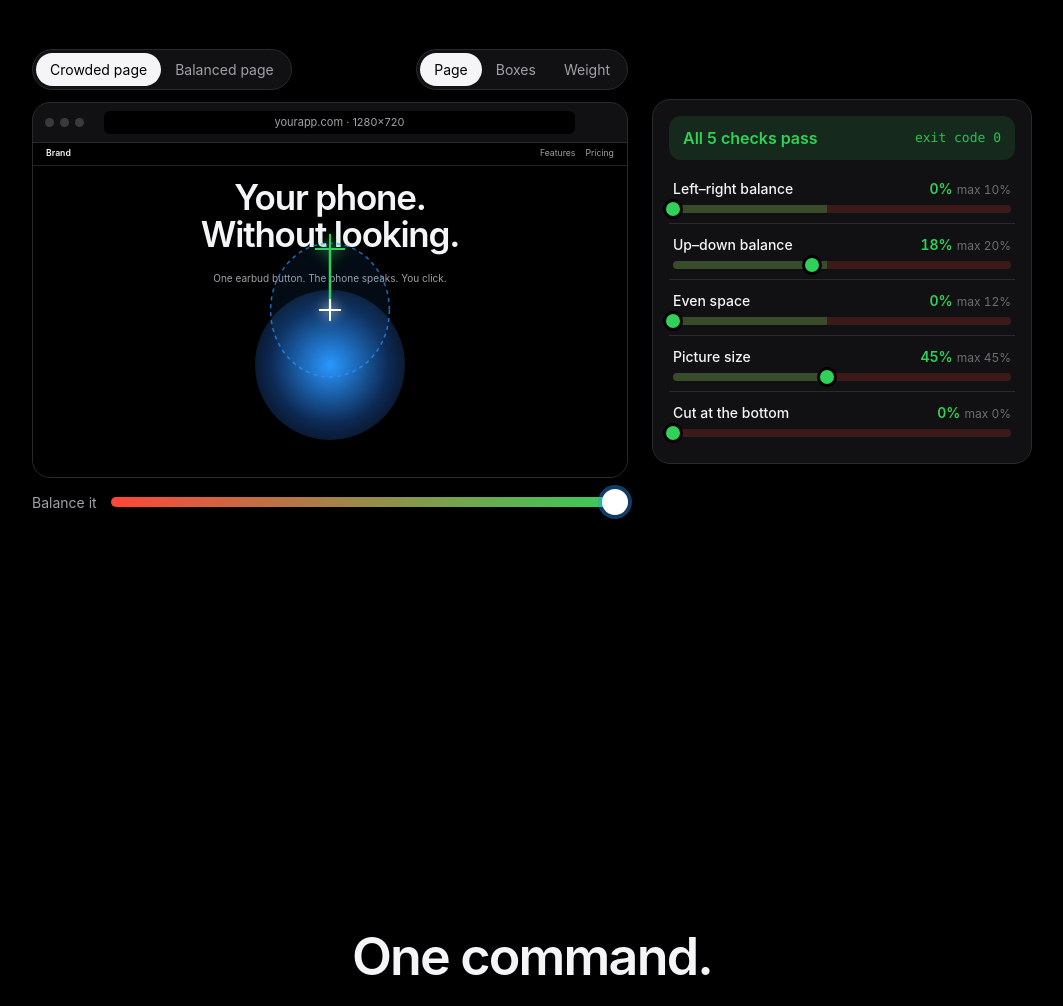
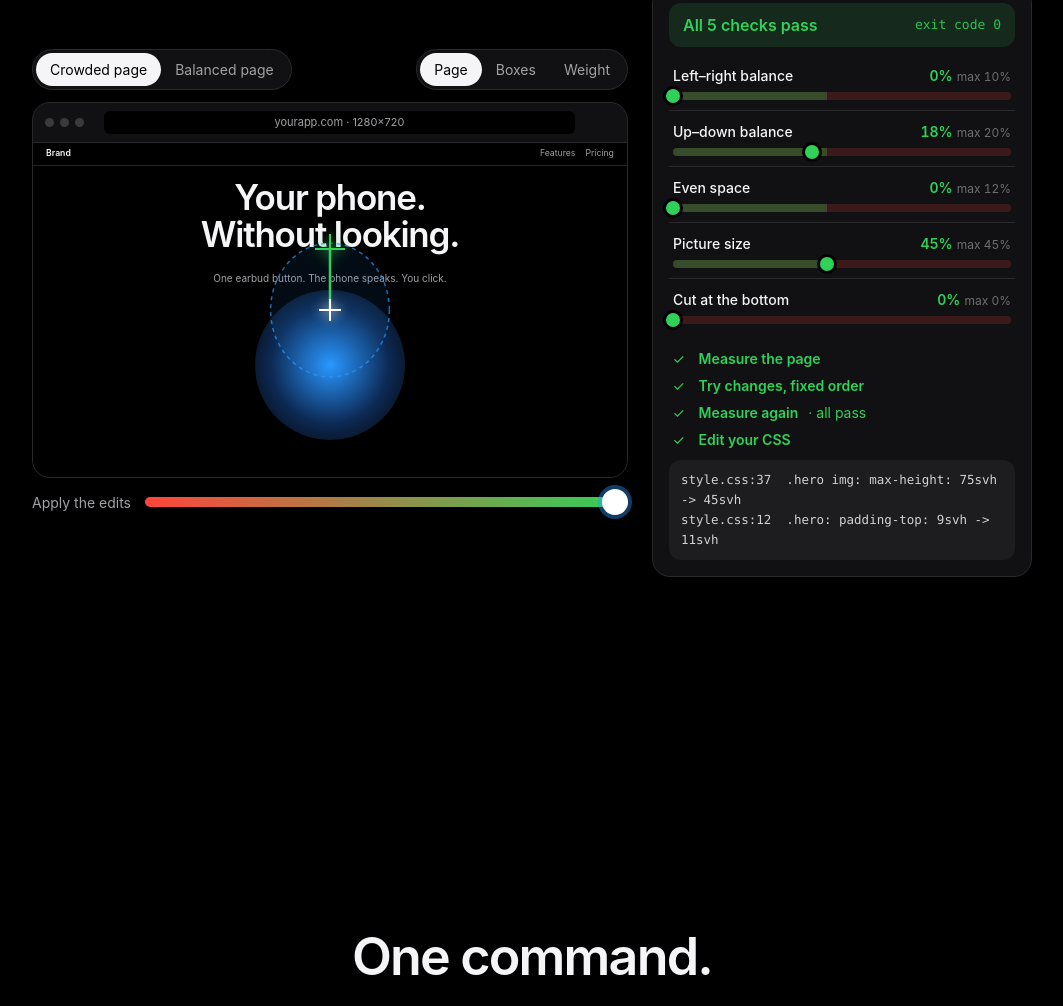
Before and after one commit to IFAKA/layout-balance, a website: page site/index.html in a window 1280 px wide. Shown: the part 989-1995 px from the top of the page, without its empty margins (108-1171 px from the left). Drawn offline with Linux system fonts and the light colour scheme.

Commit message:
Site demo shows the real pipeline: measure, try changes, measure again, edit your CSS

```diff
--- a/site/index.html
+++ b/site/index.html
@@ -92,6 +92,10 @@ h2{font-size:clamp(30px,5vw,52px);line-height:1.08;letter-spacing:-.035em;font-w
 
 /* readout: five gauges */
 .read{padding:16px}
+.pipe{list-style:none;margin:14px 0 0;padding:0;display:grid;gap:6px;font-size:14px;color:var(--mute)}
+.pipe li{display:flex;gap:10px;align-items:baseline;transition:color .3s}.pipe b{font-weight:600}.pipe i{font-style:normal;width:1.4em;text-align:center}
+.pipe li.on{color:#fff}.pipe li.done{color:var(--ok)}.pipe li.bad{color:var(--bad)}
+.edits{margin:10px 0 0;padding:10px 12px;border-radius:12px;background:#ffffff0d;font:12.5px/1.6 ui-monospace,Menlo,monospace;color:#d1d1d6;white-space:pre-wrap;min-height:4.8em;transition:opacity .3s}
 .hd{display:flex;justify-content:space-between;align-items:center;padding:10px 14px;border-radius:12px;font-weight:600;font-size:16px;margin-bottom:8px;transition:background .3s,color .3s}
 .hd code{font-size:13px;opacity:.9}
 .hd.ok{background:#30d1581f;color:var(--ok)}.hd.no{background:#ff453a1f;color:var(--bad)}
@@ -148,11 +152,13 @@ footer{color:var(--mute);font-size:13px;margin-top:48px}
           <i class="cross w" style="left:50%;top:50%"></i><i class="cross r" id="red"></i>
         </div>
       </div>
-      <label class="fix" id="fix">Balance it<input id="mt" type="range" min="0" max="100" value="0" aria-label="Move the page toward balance"></label>
+      <label class="fix" id="fix">Apply the edits<input id="mt" type="range" min="0" max="100" value="0" aria-label="Move the page toward balance"></label>
     </div>
     <aside class="read card">
       <div class="hd" id="hd"></div>
       <ul class="gauges" id="gauges"></ul>
+      <ol class="pipe" id="pipe"></ol>
+      <pre class="edits" id="edits"></pre>
     </aside>
   </div>
 </section>
@@ -183,7 +189,7 @@ style.css:12  #hero: add padding-inline: 5vw</pre><button>Copy</button></div>
   <h2>Same page, same result.</h2>
   <div class="facts">
     <div class="card"><h3>No AI</h3><p>Arithmetic on box positions and one screenshot. Same page, same numbers.</p></div>
-    <div class="card"><h3>Tested fix</h3><p>It never edits your page. It tries CSS on the real page, then prints a block that already passes.</p></div>
+    <div class="card"><h3>Tested fix</h3><p>It tries changes on the real page, checks again, then edits your own CSS rules: file, line, old value, new value. No patch, no !important.</p></div>
     <div class="card"><h3>CI ready</h3><p>Exit code 1 fails the build. Playwright for web, adb for Android.</p></div>
   </div>
   <div class="cta"><a class="btn" href="https://github.com/IFAKA/layout-balance">Get it on GitHub</a></div>
@@ -211,10 +217,16 @@ if(g.some(e=>e.k!=="media"&&e.y<8)||g[pi].y<Math.max(...g.filter((e,i)=>i!==pi).
 if(rulesOf(measure(g,4)).every(r=>r[3])&&rulesOf(measure(g,1)).every(r=>r[3]))return c===0?null:g}return null}
 const lerp=(a,b,t)=>a.map((e,i)=>{const o={...e};for(const k of["x","y","w","h"])o[k]=e[k]+(b[i][k]-e[k])*t;return o});
 
+function edits(a,b){const L=[],pi=a.findIndex(e=>e.k==="media"),r=v=>Math.round(v*10)/10;
+if(Math.abs(a[pi].h-b[pi].h)>.5)L.push(`style.css:37  .hero img: max-height: ${r(a[pi].h)}svh -> ${r(b[pi].h)}svh`);
+const gd=b[0].y-a[0].y;if(Math.abs(gd)>.5)L.push(`style.css:12  .hero: padding-top: ${r(a[0].y)}svh -> ${r(b[0].y)}svh`);
+if(!L.length)L.push("no change needed");return L}
+const STEPS=["Measure the page","Try changes, fixed order","Measure again","Edit your CSS"];
+let EDITS=[];
 let cur="crowded",E0,GH,T=0,touched=false,nodes=[];
 $("gauges").innerHTML=Object.keys(NAME).map(n=>`<li><span class="n">${NAME[n]}</span><span class="v"></span><div class="t"><i></i><b></b></div></li>`).join("");
 function build(){scr.classList.add("glide");clearTimeout(build.t);build.t=setTimeout(()=>scr.classList.remove("glide"),700);
-E0=SC[cur];GH=fix(E0);T=0;$("mt").value=0;$("fix").classList.toggle("off",!GH);
+E0=SC[cur];GH=fix(E0);EDITS=GH?edits(E0,GH):[];T=0;$("mt").value=0;$("fix").classList.toggle("off",!GH);
 $("els").innerHTML=E0.map(e=>`<div class="el ${e.k} ${e.c||""}" style="--b:${e.b};--fs:${e.fs||e.h/(e.l||1)/1.05}"><span>${e.t||""}</span></div>`).join("");
 nodes=[...$("els").children];render()}
 function render(){const els=GH?lerp(E0,GH,T):E0,m=measure(els),R=rulesOf(m),ok=R[0][3]&&R[1][3];
@@ -225,7 +237,10 @@ $("ct").style.opacity=m.cut>0?1:0;scr.classList.toggle("cutting",m.cut>0);
 [...$("gauges").children].forEach((li,i)=>{const[n,v,l,p]=R[i],full=l>0?l*2.2:20;li.className=p?"ok":"no";
 li.querySelector(".v").innerHTML=`${v.toFixed(0)}%<small>max ${l}%</small>`;
 li.querySelector("i").style.width=l/full*100+"%";li.querySelector("b").style.left=Math.min(v,full)/full*100+"%"});
-const bad=R.filter(r=>!r[3]).length,hd=$("hd");hd.className="hd "+(bad?"no":"ok");
+const bad=R.filter(r=>!r[3]).length,hd=$("hd");
+const st=!GH?[bad?"bad":"done","","",""]:T===0?["bad","","",""]:T<1&&bad?["done","on","",""]:bad?["done","done","bad",""]:["done","done","done","done"];
+$("pipe").innerHTML=STEPS.map((n,i)=>`<li class="${st[i]}"><i>${st[i]==="done"?"✓":st[i]==="bad"?"✗":i+1}</i><b>${n}</b>${i===0&&T===0&&bad?` · ${bad} of ${R.length} fail`:i===2&&!bad&&T>0?" · all pass":""}</li>`).join("");
+$("edits").style.opacity=st[3]==="done"?1:.25;$("edits").textContent=st[3]==="done"?EDITS.join("\n"):GH?"edits appear when the page passes":"";hd.className="hd "+(bad?"no":"ok");
 hd.innerHTML=(bad?`<span>${bad} of ${R.length} checks fail</span><code>exit code 1</code>`:`<span>All ${R.length} checks pass</span><code>exit code 0</code>`)}
 function seg(id,fn){const s=$(id);s.onclick=e=>{const b=e.target.closest("button");if(!b)return;s.querySelectorAll("button").forEach(x=>x.classList.toggle("on",x===b));fn(b.dataset.v)}}
 seg("pageSeg",v=>{cur=v;touched=true;build()});
```
